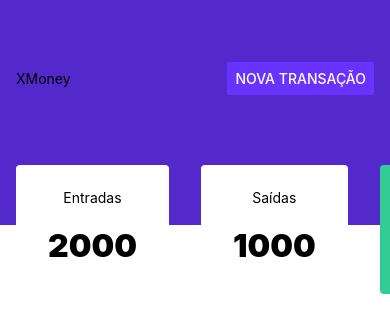
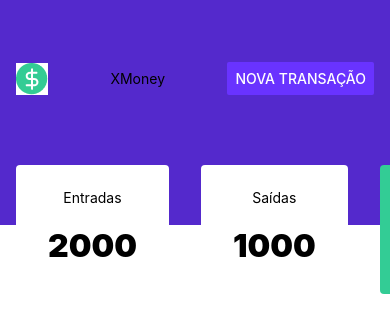
Before and after one commit to Baniomash/XmoneyMobile, a React Native app: screen / in a window 390 px wide. Shown: the top 332 px of the page. Built offline with nearby package versions, Linux system fonts and the light colour scheme.

Commit message:
Logo on Header

```diff
--- a/src/components/Header/index.tsx
+++ b/src/components/Header/index.tsx
@@ -1,16 +1,15 @@
 import React, { useState } from "react";
-import { Button, Text } from "react-native";
+import { Button, Text, Image } from "react-native";
 import { Container, Content } from "./styles";
 
 interface HeaderProps {
   onOpenNewTransactionModal: () => void;
 }
-
 export function Header({ onOpenNewTransactionModal }: HeaderProps) {
   return (
     <Container>
       <Content>
-        {/* <Image source={require("./../../../assets/Logo")} /> */}
+        <Image source={require("./../../../assets/Logo.jpg")} />
         <Text>XMoney</Text>
         <Button
           title="Nova Transação"
```
